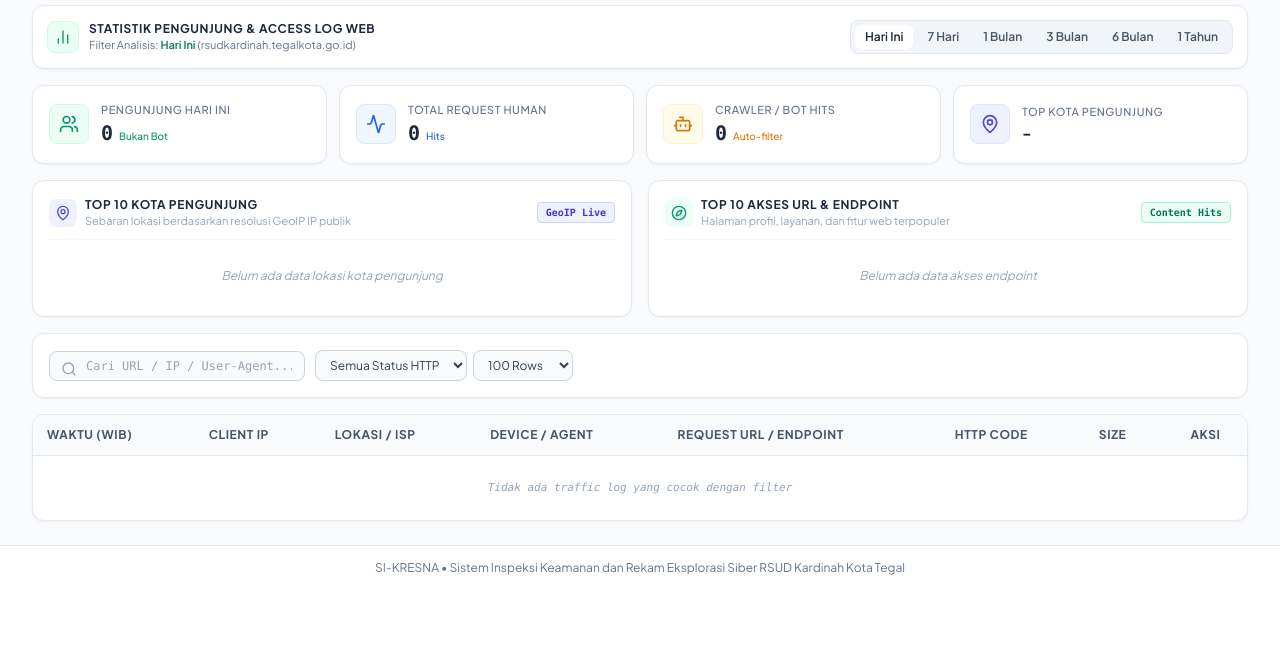
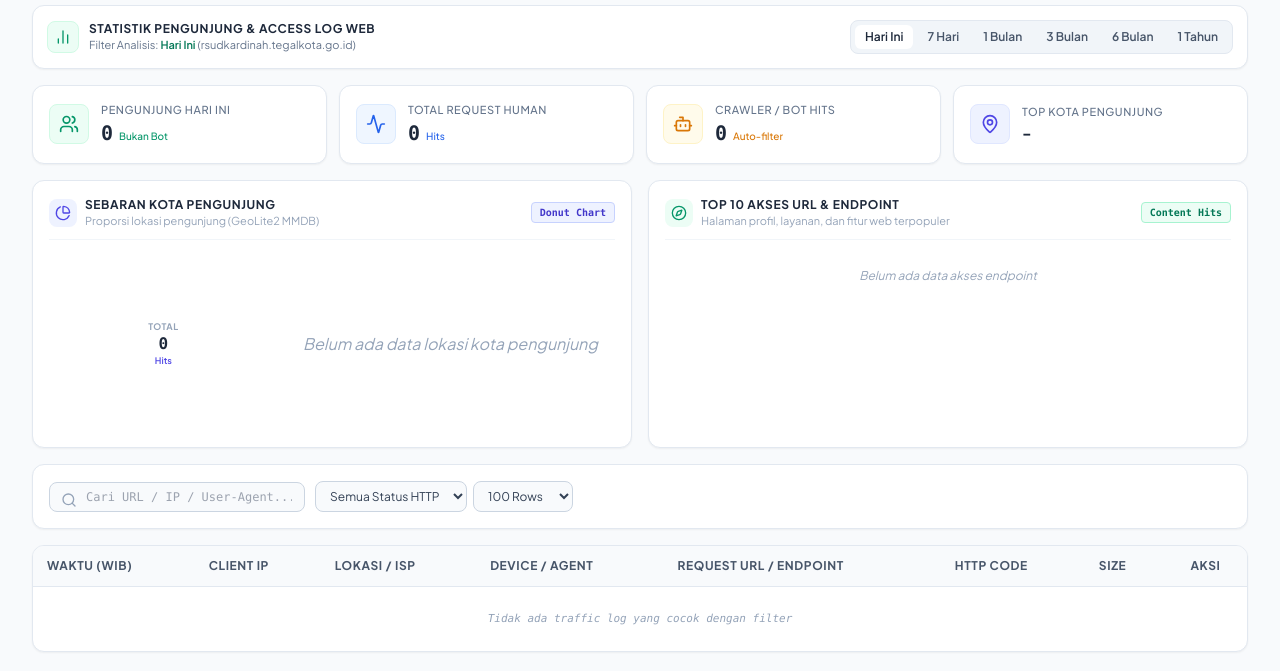
Before and after one commit to TeknoWiz-Indonesia/maki-ops-sentinel, a Flask app: page / in a window 1280 px wide, after a click on "Access Log Web (rsudkardinah)". Shown: the part 243-914 px from the top of the page. Before the commit the page ends 818 px from the top, so only its background shows below. Run offline with Flask 2, Linux system fonts and the light colour scheme; data that the repository does not hold is empty; some libraries are stand-ins or nearby versions.

Commit message:
feat(analytics): implement interactive Donut Chart for Top Cities visitor distribution

```diff
--- a/templates/index.html
+++ b/templates/index.html
@@ -5,6 +5,7 @@
   <meta name="viewport" content="width=device-width, initial-scale=1.0">
   <title>SI-KRESNA — Sistem Inspeksi Keamanan & Rekam Eksplorasi Siber (RSUD Kardinah)</title>
   <script src="https://cdn.tailwindcss.com"></script>
+  <script src="https://cdn.jsdelivr.net/npm/chart.js"></script>
   <link rel="preconnect" href="https://fonts.googleapis.com">
   <link href="https://fonts.googleapis.com/css2?family=Plus+Jakarta+Sans:wght@400;500;600;700;800&family=JetBrains+Mono:wght@400;500;600&display=swap" rel="stylesheet">
   <script src="https://unpkg.com/lucide@latest"></script>
@@ -296,23 +297,40 @@
       <!-- Top 10 Insights Grid: Top 10 Kota vs Top 10 URL -->
       <div class="grid grid-cols-1 lg:grid-cols-2 gap-4">
 
-        <!-- Top 10 Cities Widget -->
+        <!-- Top 10 Cities Widget (Donut Chart + Breakdown) -->
         <div class="bg-white border border-slate-200 rounded-xl p-4 shadow-sm space-y-3">
           <div class="flex items-center justify-between border-b border-slate-100 pb-2.5">
             <div class="flex items-center gap-2">
               <div class="w-7 h-7 rounded-lg bg-indigo-50 text-indigo-600 flex items-center justify-center">
-                <i data-lucide="map-pin" class="w-4 h-4"></i>
+                <i data-lucide="pie-chart" class="w-4 h-4"></i>
               </div>
               <div>
-                <h3 class="text-xs font-bold text-slate-800 uppercase tracking-wider">Top 10 Kota Pengunjung</h3>
-                <p class="text-[11px] text-slate-400">Sebaran lokasi berdasarkan resolusi GeoIP IP publik</p>
+                <h3 class="text-xs font-bold text-slate-800 uppercase tracking-wider">Sebaran Kota Pengunjung</h3>
+                <p class="text-[11px] text-slate-400">Proporsi lokasi pengunjung (GeoLite2 MMDB)</p>
               </div>
             </div>
-            <span class="text-[10px] font-semibold px-2 py-0.5 rounded bg-indigo-50 text-indigo-700 border border-indigo-200 font-mono">GeoIP Live</span>
-          </div>
-
-          <div id="access-top-cities-list" class="space-y-2 text-xs">
-            <div class="py-4 text-center text-slate-400 italic">Memuat data kota pengunjung...</div>
+            <span class="text-[10px] font-semibold px-2 py-0.5 rounded bg-indigo-50 text-indigo-700 border border-indigo-200 font-mono">Donut Chart</span>
+          </div>
+
+          <!-- Donut Chart Canvas Container + Side Legend List -->
+          <div class="grid grid-cols-1 sm:grid-cols-12 gap-3 items-center pt-1">
+            <!-- Donut Canvas with Center Absolute Label -->
+            <div class="sm:col-span-5 relative flex items-center justify-center min-h-[175px]">
+              <div class="w-[160px] h-[160px] relative">
+                <canvas id="city-donut-chart"></canvas>
+                <!-- Center overlay text -->
+                <div class="absolute inset-0 flex flex-col items-center justify-center pointer-events-none text-center">
+                  <span class="text-[9px] uppercase font-bold text-slate-400 tracking-wider">Total</span>
+                  <span class="text-base font-extrabold text-slate-800 font-mono leading-tight" id="donut-center-total">0</span>
+                  <span class="text-[9px] text-indigo-600 font-semibold">Hits</span>
+                </div>
+              </div>
+            </div>
+
+            <!-- Side Legend Breakdown List -->
+            <div class="sm:col-span-7 space-y-1.5 max-h-[220px] overflow-y-auto pr-1" id="access-top-cities-list">
+              <div class="py-4 text-center text-slate-400 italic">Memuat data kota pengunjung...</div>
+            </div>
           </div>
         </div>
 
@@ -997,6 +1015,102 @@
       }
     }
 
+    let cityDonutChartInstance = null;
+
+    function renderCityDonutChart(topCities) {
+      const canvas = document.getElementById('city-donut-chart');
+      if (!canvas || !window.Chart) return;
+
+      const centerTotalEl = document.getElementById('donut-center-total');
+
+      if (!topCities || topCities.length === 0) {
+        if (cityDonutChartInstance) {
+          cityDonutChartInstance.destroy();
+          cityDonutChartInstance = null;
+        }
+        if (centerTotalEl) centerTotalEl.textContent = '0';
+        return;
+      }
+
+      const colors = [
+        '#4f46e5', // Indigo (Top 1)
+        '#0ea5e9', // Sky (Top 2)
+        '#10b981', // Emerald (Top 3)
+        '#f59e0b', // Amber (Top 4)
+        '#8b5cf6', // Violet (Top 5)
+        '#94a3b8'  // Slate (Others)
+      ];
+
+      let labels = [];
+      let dataVals = [];
+      let bgColors = [];
+      let totalHits = 0;
+
+      const top5 = topCities.slice(0, 5);
+      const others = topCities.slice(5);
+
+      top5.forEach((c, idx) => {
+        labels.push(c.city);
+        dataVals.push(c.count);
+        bgColors.push(colors[idx % colors.length]);
+        totalHits += c.count;
+      });
+
+      if (others.length > 0) {
+        const othersCount = others.reduce((acc, curr) => acc + curr.count, 0);
+        labels.push('Kota Lainnya');
+        dataVals.push(othersCount);
+        bgColors.push(colors[5]);
+        totalHits += othersCount;
+      }
+
+      if (centerTotalEl) {
+        centerTotalEl.textContent = totalHits.toLocaleString();
+      }
+
+      if (cityDonutChartInstance) {
+        cityDonutChartInstance.data.labels = labels;
+        cityDonutChartInstance.data.datasets[0].data = dataVals;
+        cityDonutChartInstance.data.datasets[0].backgroundColor = bgColors;
+        cityDonutChartInstance.update();
+      } else {
+        const ctx = canvas.getContext('2d');
+        cityDonutChartInstance = new Chart(ctx, {
+          type: 'doughnut',
+          data: {
+            labels: labels,
+            datasets: [{
+              data: dataVals,
+              backgroundColor: bgColors,
+              borderWidth: 2,
+              borderColor: '#ffffff',
+              hoverOffset: 4
+            }]
+          },
+          options: {
+            responsive: true,
+            maintainAspectRatio: false,
+            cutout: '70%',
+            plugins: {
+              legend: { display: false },
+              tooltip: {
+                callbacks: {
+                  label: function(context) {
+                    const val = context.raw || 0;
+                    const pct = totalHits > 0 ? ((val / totalHits) * 100).toFixed(1) : 0;
+                    return ` ${context.label}: ${val.toLocaleString()} hits (${pct}%)`;
+                  }
+                }
+              }
+            },
+            animation: {
+              duration: 500
+            }
+          }
+        });
+      }
+    }
+
     let currentAccessPeriod = 'today';
 
     function setAccessPeriod(period) {
@@ -1053,33 +1167,26 @@
             topCityEl.textContent = firstCity ? `${firstCity.city} (${firstCity.percentage}%)` : '-';
           }
 
-          // 2. Render Top 10 Cities List
+          // 2. Render Top 10 Cities Donut Chart & List
+          renderCityDonutChart(res.analytics.top_cities);
+
           const citiesListEl = document.getElementById('access-top-cities-list');
           if (citiesListEl) {
             if (!res.analytics.top_cities || res.analytics.top_cities.length === 0) {
               citiesListEl.innerHTML = '<div class="py-4 text-center text-slate-400 italic">Belum ada data lokasi kota pengunjung</div>';
             } else {
+              const sliceColors = ['#4f46e5', '#0ea5e9', '#10b981', '#f59e0b', '#8b5cf6', '#94a3b8', '#94a3b8', '#94a3b8', '#94a3b8', '#94a3b8'];
               citiesListEl.innerHTML = res.analytics.top_cities.map((c, idx) => {
-                let badgeColor = 'bg-slate-100 text-slate-600 border-slate-200';
-                let barColor = 'bg-indigo-500';
-                if (idx === 0) { badgeColor = 'bg-amber-100 text-amber-800 border-amber-300 font-bold'; barColor = 'bg-amber-500'; }
-                else if (idx === 1) { badgeColor = 'bg-slate-200 text-slate-800 border-slate-300 font-bold'; barColor = 'bg-slate-600'; }
-                else if (idx === 2) { badgeColor = 'bg-orange-100 text-orange-800 border-orange-300 font-bold'; barColor = 'bg-orange-500'; }
-
+                const dotColor = sliceColors[idx] || '#94a3b8';
                 return `
-                  <div class="p-2 rounded-lg bg-slate-50 border border-slate-100 space-y-1.5">
-                    <div class="flex items-center justify-between text-xs">
-                      <div class="flex items-center gap-2 min-w-0">
-                        <span class="w-5 h-5 rounded flex items-center justify-center text-[10px] font-mono border ${badgeColor}">#${c.rank}</span>
-                        <span class="font-semibold text-slate-800 truncate">${c.city}</span>
-                      </div>
-                      <div class="flex items-center gap-1.5 shrink-0">
-                        <span class="font-mono text-slate-600 font-medium">${c.count.toLocaleString()} hits</span>
-                        <span class="px-1.5 py-0.5 rounded bg-indigo-50 text-indigo-700 text-[10px] font-mono font-bold">${c.percentage}%</span>
-                      </div>
+                  <div class="flex items-center justify-between p-1.5 rounded-lg hover:bg-slate-50 transition text-xs border border-transparent hover:border-slate-100">
+                    <div class="flex items-center gap-2 min-w-0">
+                      <span class="w-2.5 h-2.5 rounded-full shrink-0 shadow-2xs" style="background-color: ${dotColor}"></span>
+                      <span class="font-medium text-slate-800 truncate">${c.city}</span>
                     </div>
-                    <div class="w-full bg-slate-200 h-1.5 rounded-full overflow-hidden">
-                      <div class="${barColor} h-full rounded-full transition-all duration-500" style="width: ${Math.min(c.percentage, 100)}%"></div>
+                    <div class="flex items-center gap-2 shrink-0">
+                      <span class="font-mono text-slate-500 text-[11px]">${c.count.toLocaleString()}</span>
+                      <span class="font-mono font-bold text-slate-700 text-[11px] w-11 text-right bg-slate-100 px-1 py-0.2 rounded">${c.percentage}%</span>
                     </div>
                   </div>
                 `;
```
